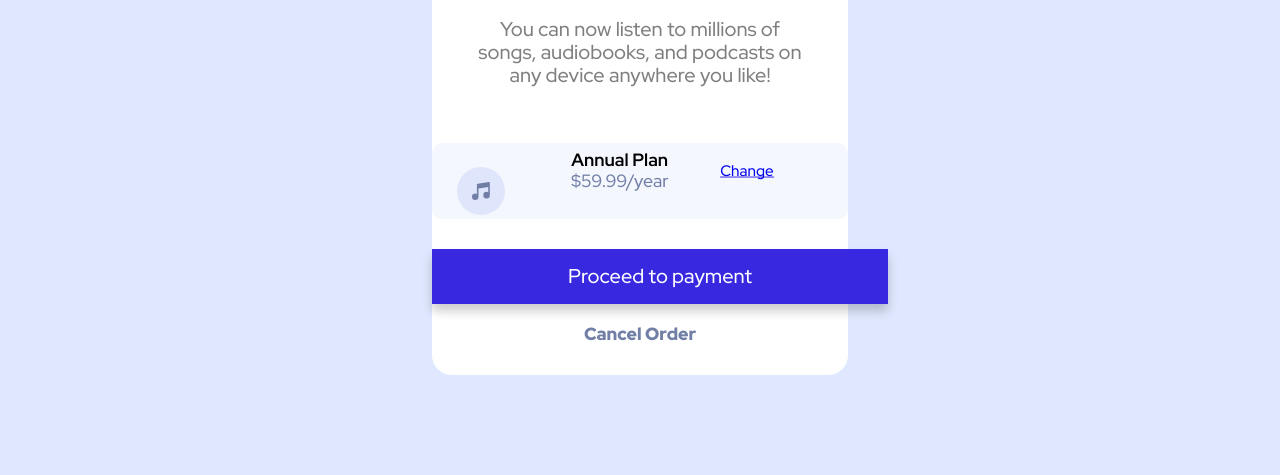
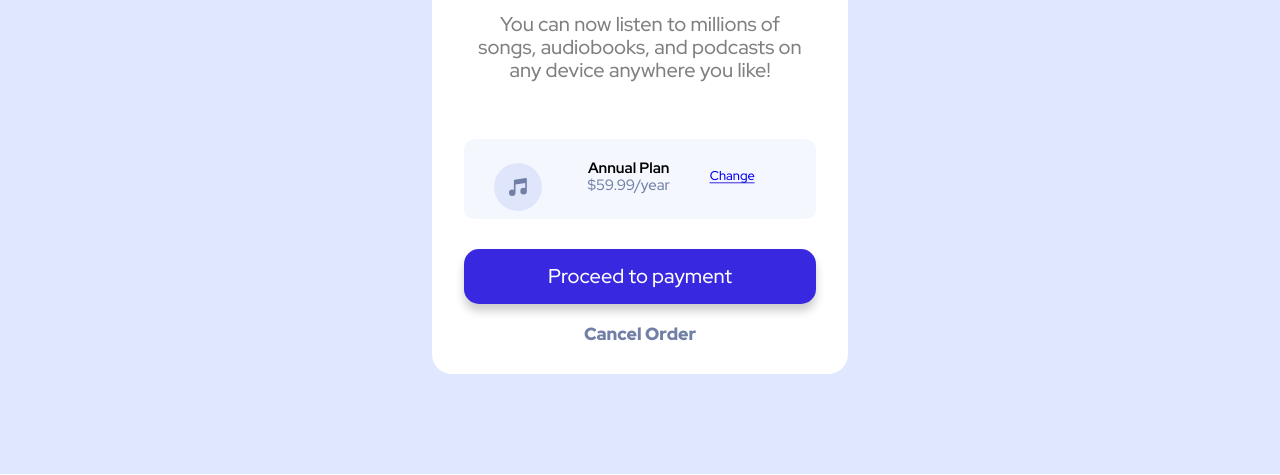
Before and after one commit to BrazilianDdeveloper/order-sumary.github.io, a plain HTML site: page index.html in a window 1280 px wide. Shown: the part 399-874 px from the top of the page. Drawn offline with Linux system fonts and the light colour scheme.

Commit message:
Update style.css

```diff
--- a/style.css
+++ b/style.css
@@ -1,12 +1,15 @@
-/*formatações gerais*/
+html, body {
+    font-size: 16px;
+}
 
 .botao-roxo {
     color: white;
     font-weight: 400;
     font-size: 1.25rem;
     background-color: hsl(245, 75%, 52%);
-    padding: 16px 20px;
-    width: 100%;
+    border-radius: 15px;
+    padding: 1rem 0.1rem;
+    width: 84%;
     text-align: center;
     box-shadow: 0 7px 10px rgba(0, 0, 0, 0.2);
 }
@@ -19,33 +22,33 @@ a {
     text-decoration: none;
 }
 
-.pintar-cinza {
-    color: hsl(224, 23%, 55%);
+body {
+    background-size: cover;
+    background-image: url(images/pattern-background-mobile.svg);
 }
 
-/*Mobile first*/
-
-body {
-    font-size: 16px;
+.div-geral{
     font-family: 'Red Hat Display', Arial, sans-serif, Helvetica;
     display: flex;
     flex-direction: column;
     justify-content: center;
     align-items: center;
-    background-image: url(images/pattern-background-mobile.svg);
-    background-size: 100%;
-    background-repeat: no-repeat;
     background-color: hsl(225, 100%, 94%);
+    height: 100%;
 }
 
 #card-unico {
-    height: 69%;
-    width: 90vw;
-    margin: 100px 0;
+    display: flex;
+    flex-direction: column;
+    justify-content: center;
+    align-items: center;
+    height: 100%;
+    width: 80%;
+    margin: 6.25rem 0;
     border-radius: 20px;
     text-align: center;
     background-color: white;
-    padding-bottom: 30px;
+    padding-bottom: 1.875rem
 }
 
 .imagem-card {
@@ -55,14 +58,14 @@ body {
 }
 
 .card-conteudo {
-    padding: 0 40px;
+    padding: 0 2.5rem;
     display: flex;
     flex-direction: column;
     align-items: center;
 }
 
 .titulo-principal {
-    margin-top: 40px;
+    margin-top: 2.5rem;
     font-size: 1.8rem;
 }
 
@@ -75,32 +78,38 @@ body {
 .planos-container {
     background-color: hsl(225, 100%, 98%);
     border-radius: 10px;
-    margin: 40px 0 30px 0;
-    width: 110%;
+    margin: 2.5rem 0 1.875rem 0;
+    width: 84%;
+    height: 5rem;
     padding-right: 12%;
     padding-left: 12%;
     box-sizing: border-box;
-    font-size: 0.95rem;
+    font-size: 0.8rem;
 }
 
 .planos-container img {
     float: left;
-    margin: 24px 16% 24px -10px;
+    display: block;
+    margin: 1.25rem 2rem 1.5rem -1.6rem;
 }
 
 .planos-container h3 {
-    transform: translate(-20%, 18%);
+    transform: translate(-20%, 50%);
+}
+
+.planos-container .trocar {
+    transform: translate(90%, -230%);
+    display: inline-block;
+    border-bottom: 1px solid hsl(245, 75%, 52%);
+    line-height: 0.80;
 }
 
 .plano-escolhido {
     font-weight: 500;
 }
 
-.planos-container .trocar {
-    transform: translate(90%, -300%);
-    display: inline-block;
-    border-bottom: 1px solid hsl(245, 75%, 52%);
-    line-height: 0.80;
+.pintar-cinza {
+    color: hsl(224, 23%, 55%);
 }
 
 .planos-container .trocar:hover {
@@ -118,7 +127,7 @@ body {
 }
 
 .cancelar {
-    margin-top: 20px;
+    margin-top: 1.25rem;
     color: hsl(224, 23%, 55%);
     font-weight: 900;
     font-size: 1.1rem;
@@ -128,12 +137,12 @@ body {
     color: black;
 }
 
-/*versão desktop*/
-
-@media (min-width: 600px) {
+@media (min-width: 50rem) {
 
     body {
         background-image: url(images/pattern-background-desktop.svg);
+        background-size: cover;
+        background-position: right;
     }
 
     #card-unico {
@@ -143,13 +152,13 @@ body {
     .planos-container {
         background-color: hsl(225, 100%, 98%);
         border-radius: 10px;
-        margin: 40px 0 30px 0;
-        width: 100%;
+        margin: 2.5rem 0 1.875 0;
+        width: 22rem;
     }
 
     .planos-container img {
         float: left;
-        margin: 24px 30% 24px -8%;
+        margin: 1.5rem 30% 1.5rem -8%;
     }
 
     .planos-container h3 {
@@ -163,3 +172,21 @@ body {
         line-height: 0.80;
     }
 }
+
+/*suporte para galaxy fold*/
+
+@media (max-width: 17.5rem) {
+
+    .planos-container {
+        background-color: hsl(225, 100%, 98%);
+        border-radius: 10px;
+        margin: 2.5rem 0 1.875 0;
+        width: 12rem;
+
+    }
+
+    .planos-container img {
+        float: left;
+    }
+
+}
```
